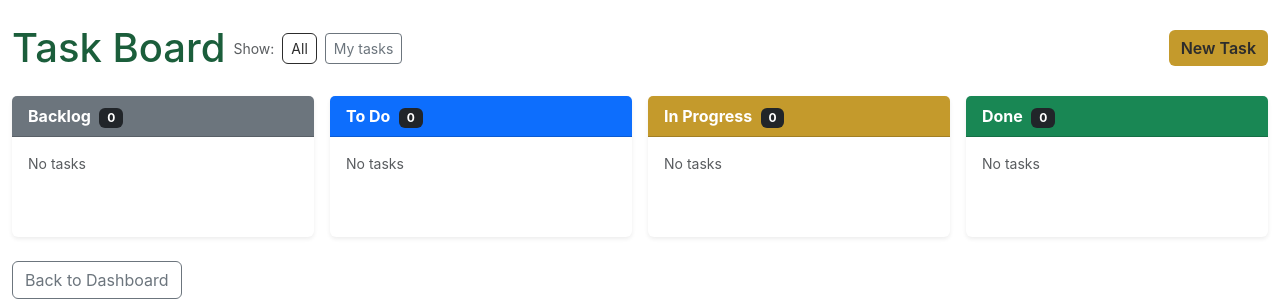
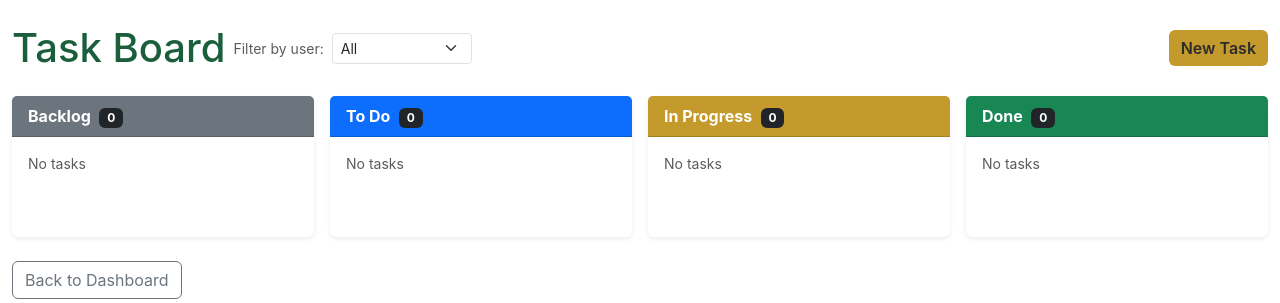
Before and after one commit to ekvale/allminnesota, a Django app: page /dashboard/tasks/ in a window 1280 px wide. Shown: the part 86-389 px from the top of the page. Run offline with Django 4.2, Linux system fonts and the light colour scheme; the visitor is signed in with stand-in values (Sample User, id 1); data comes from the database, SQL or seed files in the repository; data that the repository does not hold is empty.

Commit message:
Replace My tasks with Filter by user (any staff); fix 500, use assigned_to param

```diff
--- a/core/templates/core/admin/kanban.html
+++ b/core/templates/core/admin/kanban.html
@@ -6,11 +6,16 @@
 {% block content %}
 <div class="container-fluid py-4">
     <div class="d-flex flex-wrap justify-content-between align-items-center gap-2 mb-4">
-        <div class="d-flex align-items-center gap-2">
+        <div class="d-flex align-items-center gap-2 flex-wrap">
             <h1 class="text-primary-green mb-0">Task Board</h1>
-            <span class="text-muted small">Show:</span>
-            <a href="{% url 'core:kanban' %}" class="btn btn-sm {% if not filter_mine %}btn-outline-primary-green active{% else %}btn-outline-secondary{% endif %}">All</a>
-            <a href="{% url 'core:kanban' %}?mine=1" class="btn btn-sm {% if filter_mine %}btn-outline-primary-green active{% else %}btn-outline-secondary{% endif %}">My tasks</a>
+            <label class="text-muted small mb-0 align-middle">Filter by user:</label>
+            <select class="form-select form-select-sm" style="width: auto; min-width: 140px;" onchange="if (this.value) location.href='{% url 'core:kanban' %}?assigned_to='+this.value; else location.href='{% url 'core:kanban' %}';">
+                <option value="">All</option>
+                {% for u in staff_users %}
+                <option value="{{ u.pk }}" {% if filter_assigned_to_id == u.pk %}selected{% endif %}>{{ u.get_full_name|default:u.username }}</option>
+                {% endfor %}
+            </select>
+            {% if filter_user %}<span class="text-muted small">({{ filter_user.get_full_name|default:filter_user.username }})</span>{% endif %}
         </div>
         <a href="{% url 'core:task_create' %}" class="btn btn-gold">New Task</a>
     </div>
--- a/core/views.py
+++ b/core/views.py
@@ -147,25 +147,36 @@ class AdminDashboardView(LoginRequiredMixin, TemplateView):
         context['recent_contacts'] = ContactMessage.objects.all()[:10]
         context['events'] = Event.objects.all().order_by('-date')
         context['recent_impact'] = ImpactUpdate.objects.select_related('updated_by').order_by('-updated_at')[:5]
-        # Kanban board: tasks by status (optional filter: my tasks only)
+        # Kanban board: tasks by status (optional filter by assigned user)
+        staff_users = User.objects.filter(is_staff=True).order_by('first_name', 'username')
         tasks = Task.objects.select_related('assigned_to').all()
-        filter_mine = self.request.GET.get('mine') == '1'
-        if filter_mine:
-            tasks = tasks.filter(assigned_to=request.user)
-        context['filter_mine'] = filter_mine
+        raw_id = self.request.GET.get('assigned_to', '').strip()
+        filter_assigned_to_id = None
+        filter_user = None
+        if raw_id:
+            try:
+                uid = int(raw_id)
+                if staff_users.filter(pk=uid).exists():
+                    tasks = tasks.filter(assigned_to_id=uid)
+                    filter_user = User.objects.get(pk=uid)
+                    filter_assigned_to_id = uid
+            except (ValueError, User.DoesNotExist):
+                pass
+        context['filter_assigned_to_id'] = filter_assigned_to_id
+        context['filter_user'] = filter_user
         context['backlog'] = tasks.filter(status='backlog').order_by('-order', 'created_at')
         context['to_do'] = tasks.filter(status='to_do').order_by('-order', 'created_at')
         context['in_progress'] = tasks.filter(status='in_progress').order_by('-order', 'created_at')
         context['done'] = tasks.filter(status='done').order_by('-order', 'created_at')
-        context['staff_users'] = User.objects.filter(is_staff=True).order_by('first_name', 'username')
+        context['staff_users'] = staff_users
         return context
 
     def post(self, request, *args, **kwargs):
         """Handle task status move or reassign from embedded kanban; redirect back to dashboard."""
         task_id = request.POST.get('task_id')
         redirect_url = reverse('core:dashboard')
-        if request.GET.get('mine') == '1':
-            redirect_url = redirect_url + '?mine=1'
+        if request.GET.get('assigned_to'):
+            redirect_url = redirect_url + '?assigned_to=' + request.GET.get('assigned_to', '')
         if 'assigned_to' in request.POST:
             task = get_object_or_404(Task, pk=task_id) if task_id else None
             if task:
@@ -296,24 +307,35 @@ class KanbanBoardView(LoginRequiredMixin, TemplateView):
 
     def get_context_data(self, **kwargs):
         context = super().get_context_data(**kwargs)
+        staff_users = User.objects.filter(is_staff=True).order_by('first_name', 'username')
         tasks = Task.objects.select_related('assigned_to').all()
-        filter_mine = self.request.GET.get('mine') == '1'
-        if filter_mine:
-            tasks = tasks.filter(assigned_to=self.request.user)
-        context['filter_mine'] = filter_mine
+        raw_id = self.request.GET.get('assigned_to', '').strip()
+        filter_assigned_to_id = None
+        filter_user = None
+        if raw_id:
+            try:
+                uid = int(raw_id)
+                if staff_users.filter(pk=uid).exists():
+                    tasks = tasks.filter(assigned_to_id=uid)
+                    filter_user = User.objects.get(pk=uid)
+                    filter_assigned_to_id = uid
+            except (ValueError, User.DoesNotExist):
+                pass
+        context['filter_assigned_to_id'] = filter_assigned_to_id
+        context['filter_user'] = filter_user
         context['backlog'] = tasks.filter(status='backlog').order_by('-order', 'created_at')
         context['to_do'] = tasks.filter(status='to_do').order_by('-order', 'created_at')
         context['in_progress'] = tasks.filter(status='in_progress').order_by('-order', 'created_at')
         context['done'] = tasks.filter(status='done').order_by('-order', 'created_at')
-        context['staff_users'] = User.objects.filter(is_staff=True).order_by('first_name', 'username')
+        context['staff_users'] = staff_users
         return context
 
     def post(self, request, *args, **kwargs):
         """Quick-move status or reassign; redirect back to kanban."""
         task_id = request.POST.get('task_id')
         redirect_url = reverse('core:kanban')
-        if self.request.GET.get('mine') == '1':
-            redirect_url = redirect_url + '?mine=1'
+        if request.GET.get('assigned_to'):
+            redirect_url = redirect_url + '?assigned_to=' + request.GET.get('assigned_to', '')
         if 'assigned_to' in request.POST:
             task = get_object_or_404(Task, pk=task_id) if task_id else None
             if task:
```
Also changed, not shown: core/templates/core/admin/dashboard.html (+10 -5 lines).
